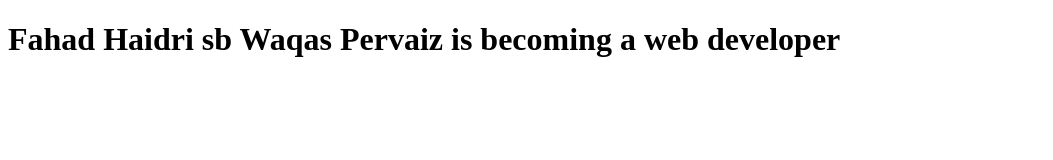
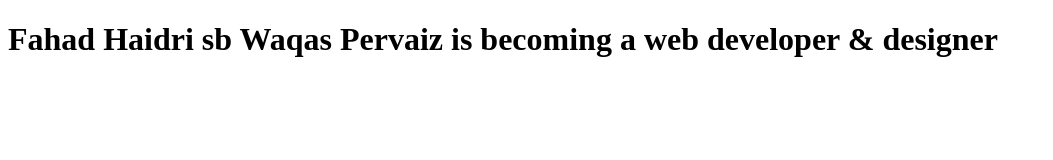
Before and after one commit to WaqasPervaiz/Bootcamp2020sample, a plain HTML site: page index.html in a window 1280 px wide. Shown: the whole page, without its empty margins (0-1053 px from the left). Drawn offline with Linux system fonts and the light colour scheme.

Commit message:
Updated index.html

```diff
--- a/index.html
+++ b/index.html
@@ -6,6 +6,6 @@
     <title>Document</title>
 </head>
 <body>
-    <H1>Fahad Haidri sb Waqas Pervaiz is becoming a web developer</H1>
+    <H1>Fahad Haidri sb Waqas Pervaiz is becoming a web developer & designer</H1>
 </body>
 </html>
```
